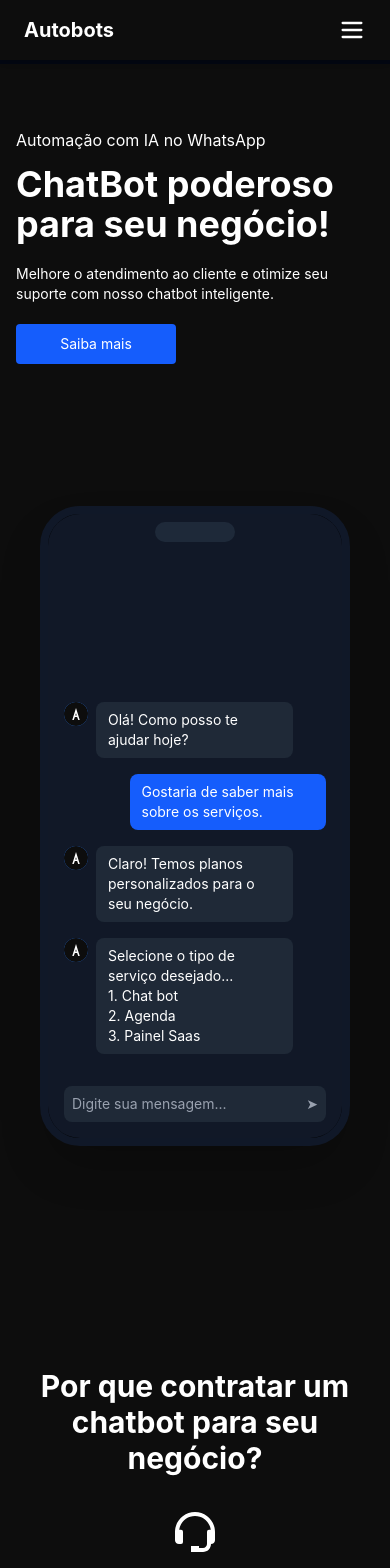
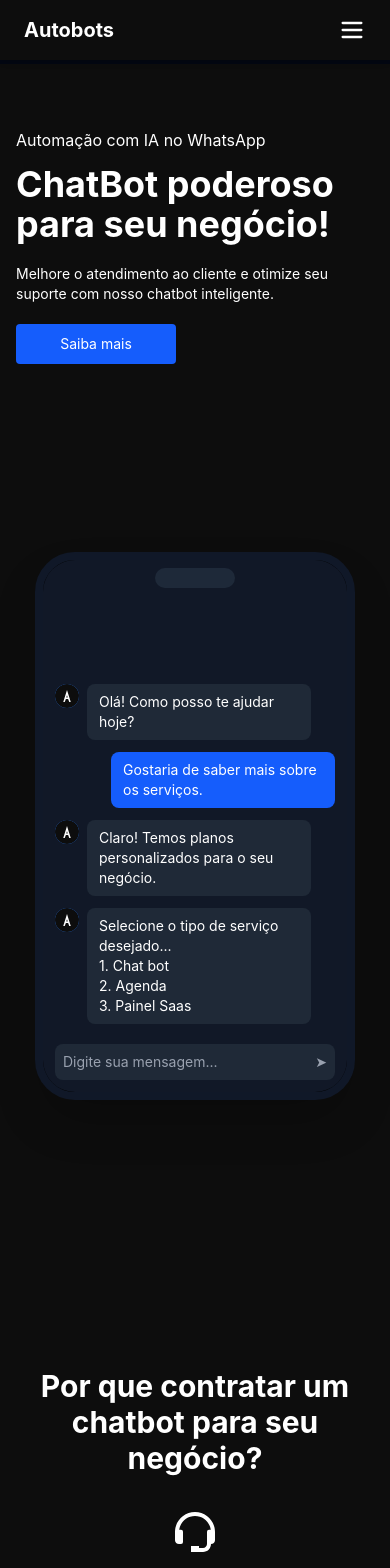
Before and after one commit to lucasryg/autobots, a Next.js app: page / in a window 390 px wide. Shown: the top 1568 px of the page. Built offline with nearby package versions, Linux system fonts and the light colour scheme.

Commit message:
Altera ultima imagem, adiciona responsivo no chat

```diff
--- a/src/app/components/chat/index.tsx
+++ b/src/app/components/chat/index.tsx
@@ -2,74 +2,69 @@ import logo from '../../../../public/images/Icon.svg';
 import Image from 'next/image';
 
 export default function Chat() {
-
   return (
-    <div className="min-h-screen flex items-center justify-center p-6">
-      {/* Molde do iPhone */}
-      <div className="w-[320px] h-[640px] bg-black rounded-[2.5rem] border-8 border-gray-900 shadow-2xl relative overflow-hidden">
+    <div className="min-h-screen flex items-center justify-center">
+      {/* Moldura do iPhone - agora responsiva */}
+      <div className="w-full max-w-[320px] h-[65vh] sm:h-[640px] bg-black rounded-[2.5rem] border-8 border-gray-900 shadow-2xl relative overflow-hidden">
         {/* Câmera frontal */}
         <div className="absolute top-2 left-1/2 -translate-x-1/2 w-20 h-5 bg-gray-800 rounded-full z-10">
-          <div className="bg-black rounded-4xl w-5"></div>
+          <div className="bg-black rounded-4xl w-5 mx-auto"></div>
         </div>
 
         {/* Conteúdo do chat */}
-        <div className="flex flex-col justify-end h-full p-4 space-y-4 bg-[#111827]">
+        <div className="flex flex-col justify-end h-full p-3 space-y-3 bg-[#111827] text-sm">
           {/* Mensagem do bot */}
           <div className="flex items-start space-x-2">
-            <div className="w-6 h-6 bg-blue-500 rounded-full flex items-center justify-center text-white text-sm font-bold">
+            <div className="w-6 h-6 bg-blue-500 rounded-full flex items-center justify-center">
               <Image unoptimized={true} src={logo} alt="logo do autobots" width={40} height={40} />
             </div>
-            <div className="bg-[#1f2937] text-sm text-white px-3 py-2 rounded-lg max-w-[75%]">
+            <div className="bg-[#1f2937] text-white px-3 py-2 rounded-lg max-w-[80%]">
               Olá! Como posso te ajudar hoje?
             </div>
           </div>
 
           {/* Mensagem do usuário */}
           <div className="flex justify-end">
-            <div className="bg-blue-600 text-white text-sm px-3 py-2 rounded-lg max-w-[75%]">
+            <div className="bg-blue-600 text-white px-3 py-2 rounded-lg max-w-[80%]">
               Gostaria de saber mais sobre os serviços.
             </div>
           </div>
 
           {/* Nova resposta do bot */}
-          <div className="flex items-start space-x-1">
-            <div className="w-6 h-6 bg-blue-500 rounded-full flex items-center justify-center text-white text-sm font-bold">
+          <div className="flex items-start space-x-2">
+            <div className="w-6 h-6 bg-blue-500 rounded-full flex items-center justify-center">
               <Image unoptimized={true} src={logo} alt="logo do autobots" width={40} height={40} />
             </div>
-            <div className="h-6" />
-            <div className="bg-[#1f2937] text-sm text-white px-3 py-2 rounded-lg max-w-[75%]">
+            <div className="bg-[#1f2937] text-white px-3 py-2 rounded-lg max-w-[80%]">
               Claro! Temos planos personalizados para o seu negócio.
             </div>
           </div>
 
-          {/* Nova resposta do bot */}
-          <div className="flex items-start space-x-1">
-            <div className="w-6 h-6 bg-blue-500 rounded-full flex items-center justify-center text-white text-sm font-bold">
-               <Image unoptimized={true} src={logo} alt="logo do autobots" width={40} height={40} />
+          {/* Lista de opções */}
+          <div className="flex items-start space-x-2">
+            <div className="w-6 h-6 bg-blue-500 rounded-full flex items-center justify-center">
+              <Image unoptimized={true} src={logo} alt="logo do autobots" width={40} height={40} />
             </div>
-            <div className="h-6" />
-            <div className="bg-[#1f2937] text-sm text-white px-3 py-2 rounded-lg max-w-[75%]">
+            <div className="bg-[#1f2937] text-white px-3 py-2 rounded-lg max-w-[80%]">
               Selecione o tipo de serviço desejado...
               <br />
-
               1. Chat bot
               <br />
               2. Agenda
               <br />
               3. Painel Saas
-              <br />
             </div>
           </div>
 
-          {/* Campo de entrada (não funcional) */}
-          <div className="bg-[#1f2937] p-2 rounded-lg mt-4 flex items-center justify-between">
+          {/* Campo de entrada */}
+          <div className="bg-[#1f2937] p-2 rounded-lg mt-2 flex items-center">
             <input
               type="text"
               placeholder="Digite sua mensagem..."
               className="bg-transparent text-white text-sm outline-none flex-1 placeholder-gray-400"
               disabled
             />
-            <button className="text-gray-400 text-sm ">➤</button>
+            <button className="text-gray-400 text-sm ml-2">➤</button>
           </div>
         </div>
       </div>
--- a/src/app/page.tsx
+++ b/src/app/page.tsx
@@ -8,6 +8,7 @@ import Formulario from './components/Formulario';
 import { Metadata } from 'next';
 import Image from 'next/image';
 import Menu from './components/Menu';
+import eu from '../../public/images/Eu.jpeg';
 import '../../src/app/globals.css';
 
 export const metadata: Metadata = {
@@ -97,11 +98,11 @@ export default function Home() {
         </div>
       </section>
 
-      <section id="formulario" className="min-h-screen pt-20 px-4 pb-20">
+      <section id="formulario" className="min-h-screen px-4 ">
         <Formulario />
       </section>
 
-      <section id="linkedin" className="min-h-screen pt-20 px-4 pb-20">
+      <section id="linkedin" className="min-h-screen  px-4">
         <div className="max-w-4xl mx-auto text-center">
           <h2 className="text-3xl md:text-4xl font-bold mb-4">Conecte-se comigo no LinkedIn</h2>
           <p className="text-gray-400 mb-6 max-w-xl mx-auto text-sm md:text-base">
@@ -109,7 +110,7 @@ export default function Home() {
             Estou à disposição para conversar sobre soluções personalizadas e novas oportunidades.
           </p>
           <div className="flex justify-center p-6">
-            <Image className="rounded-2xl" src="/images/Eu.jpeg" alt="Minha foto" width={300} height={300} />
+            <Image unoptimized={true} className="rounded-2xl" src={eu} alt="Minha foto" width={300} height={300} />
           </div>
           <a
             href="https://www.linkedin.com/in/lucas-r-y-gonçalves-16b608198/"
```
